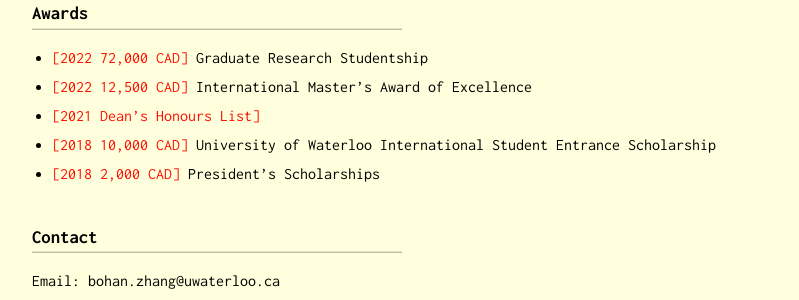
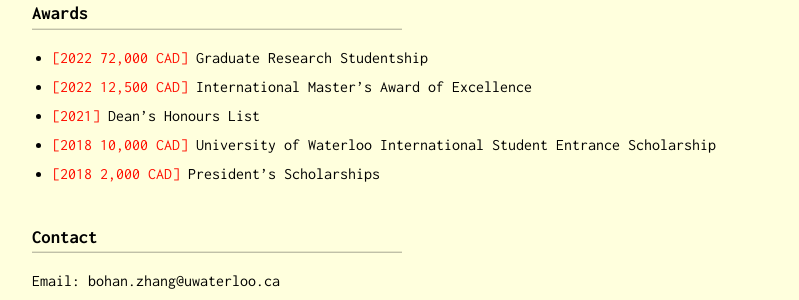
Before and after one commit to zbh888/zbh888.github.io, a Jekyll site: the page built from index.md, in a window 1280 px wide. Shown: the part 1420-1720 px from the top of the page, without its empty margins (238-1037 px from the left). Built offline with Jekyll 4.4.1, drawn with Linux system fonts in a browser that asks for light colours.

```diff
--- a/index.md
+++ b/index.md
@@ -28,7 +28,7 @@ Over the years, I have found that I enjoy performing data analytics, forecasting
 
 * [[2022 72,000 CAD]](https://uwaterloo.ca/graduate-studies-postdoctoral-affairs/awards/graduate-research-studentship) Graduate Research Studentship
 * [[2022 12,500 CAD]](https://uwaterloo.ca/graduate-studies-postdoctoral-affairs/awards/international-masters-award-excellence-imae) International Master’s Award of Excellence
-* [[2021 Dean's Honours List]](https://uwaterloo.ca/math/deans-honours-list)
+* [[2021]](https://uwaterloo.ca/math/deans-honours-list) Dean's Honours List
 * [[2018 10,000 CAD]](https://uwaterloo.ca/undergraduate-entrance-awards/awards/university-waterloo-international-student-entrance) University of Waterloo International Student Entrance Scholarship
 * [[2018 2,000 CAD]](https://uwaterloo.ca/future-students/financing/scholarships/presidents-scholarships) President's Scholarships
 
```
